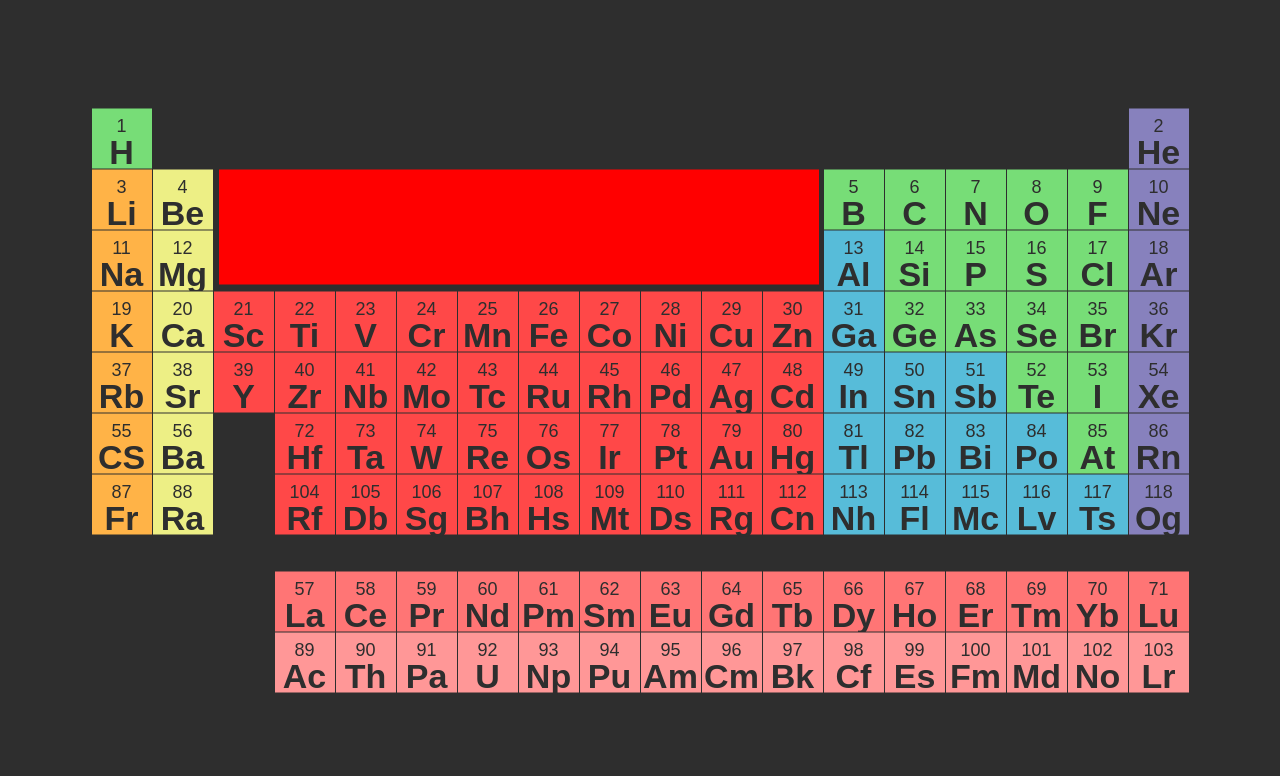
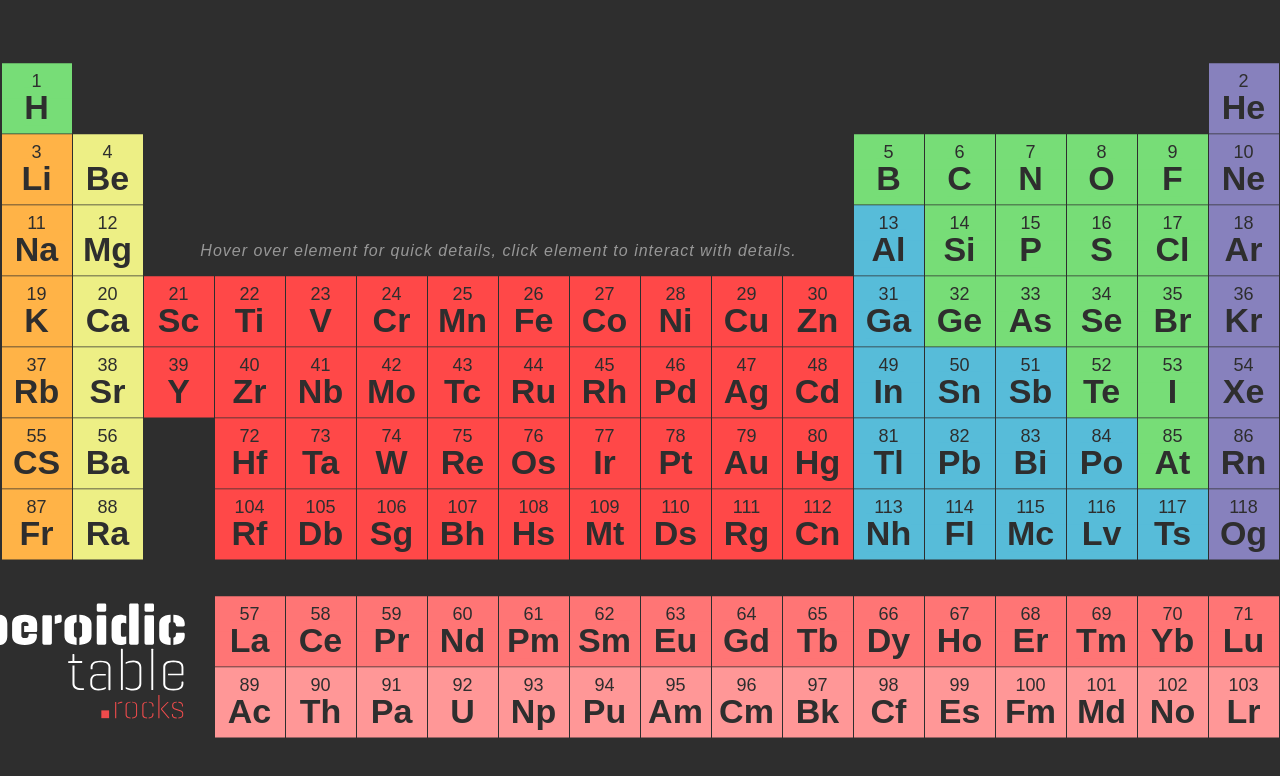
Before and after one commit to Astrobinary/periodic-table-rocks, a React app: page / in a window 1280 px wide. Shown: the top 776 px of the page. Built offline with nearby package versions, Linux system fonts and the light colour scheme.

Commit message:
Added logo

```diff
--- a/src/App.js
+++ b/src/App.js
@@ -1,17 +1,84 @@
 import React, {Component} from 'react';
-//import logo from './logo.svg';
+import logo from './logo.svg';
 import './App.scss';
 
 class App extends Component {
+
+  constructor(props) {
+    super(props);
+    this.state = {
+      disableHover: false
+    }
+
+    this.hoverEnter = this.hoverEnter.bind(this);
+    this.hoverLeave = this.hoverLeave.bind(this);
+    this.clickElement = this.clickElement.bind(this);
+    this.clearClick = this.clearClick.bind(this);
+
+  }
+
+  hoverEnter(e) {
+    if (!this.state.disableHover) {
+      const details = document.getElementsByClassName('details')[0];
+      const settings = document.getElementsByClassName('settings')[0];
+      const bgColor = getComputedStyle(e.target).backgroundColor;
+
+      details.style.backgroundColor = bgColor;
+      details.style.display = "block";
+      settings.style.display = "none";
+    }
+  }
+
+  hoverLeave(e) {
+    if (!this.state.disableHover) {
+      const details = document.getElementsByClassName('details')[0];
+      const settings = document.getElementsByClassName('settings')[0];
+
+      details.style.display = "none";
+      settings.style.display = "block";
+    }
+  }
+
+  clickElement(e) {
+
+    this.setState({disableHover: true});
+
+    const details = document.getElementsByClassName('details')[0];
+    const settings = document.getElementsByClassName('settings')[0];
+    const bgColor = getComputedStyle(e.target).backgroundColor;
+
+    details.style.backgroundColor = bgColor;
+    details.style.display = "block";
+    settings.style.display = "none";
+
+  }
+
+  clearClick(e) {
+
+    let className = e.target.className;
+    className = className.toString();
+
+    if (className === "App" || className === "table" || className === "element blank") {
+
+      this.setState({disableHover: false});
+
+      const details = document.getElementsByClassName('details')[0];
+      const settings = document.getElementsByClassName('settings')[0];
+
+      details.style.display = "none";
+      settings.style.display = "block";
+
+    }
+  }
+
   render() {
     return (
-            <div className="App">
+      <div onClick={this.clearClick} className="App">
 
         <div className="table">
-
           {/* Row 1||| $235 */}
           <div className="row">
-                        <div className="element nonmetal">
+            <div onMouseEnter={this.hoverEnter} onMouseLeave={this.hoverLeave} onClick={this.clickElement} className="element nonmetal">
               <div className="atomic-number">1</div>
               <abbr>H</abbr>
             </div>
@@ -31,7 +98,7 @@ class App extends Component {
             <div className="element blank"></div>
             <div className="element blank"></div>
             <div className="element blank"></div>
-                        <div className="element noble-gas">
+            <div onMouseEnter={this.hoverEnter} onMouseLeave={this.hoverLeave} onClick={this.clickElement} className="element noble-gas">
               <div className="atomic-number">2</div>
               <abbr>He</abbr>
             </div>
@@ -48,7 +115,8 @@ class App extends Component {
               <abbr>Be</abbr>
             </div>
             <div className="element blank">
-                            <div className="top-info-box"></div>
+              <div className="info-box details"></div>
+              <div className="info-box settings">Hover over element for quick details, click element to interact with details.</div>
             </div>
             <div className="element blank"></div>
             <div className="element blank"></div>
@@ -430,7 +498,6 @@ class App extends Component {
           </div>
 
           {/* Buffer*/}
-
           <div className="row">
             <div className="element blank-half"></div>
             <div className="element blank-half"></div>
@@ -454,7 +521,8 @@ class App extends Component {
 
           {/* Row 8 */}
           <div className="row">
-                        <div className="element blank"></div>
+            <div className="element blank">
+              <img className="logo" alt="" src={logo}/></div>
             <div className="element blank"></div>
             <div className="element blank"></div>
             <div className="element lanthanide">
--- a/src/App.scss
+++ b/src/App.scss
@@ -5,6 +5,12 @@
   background-color: $background-gray;
   height: 100vh;
   overflow: hidden;
+}
+
+.logo {
+  width: 225px;
+  margin-left: -32px;
+  margin-top: -4px;
 }
 
 .table {
@@ -23,36 +29,50 @@
   margin: 0 auto;
 }
 
-.top-info-box {
-    width: 600px;
-    margin: 0 5px;
-    height: 115px;
-    background-color: red;
+.info-box {
+  width: 690px;
+  margin: 0 10px;
+  height: 130px;
+}
+
+.details {
+  display: none;
+  background-color: $element-green;
+}
+
+.settings {
+  color: rgba(white, 0.5);
+  line-height: 232px;
+  font-style: italic;
+  letter-spacing: 1px;
 }
 
 .element {
   margin: 0.5px;
-    height: 60px;
-    width: 60px;
+  height: 70px;
+  width: 70px;
   align-items: center;
   justify-content: center;
-    background-color: $background-gray;
+  //background-color: $background-gray;
   color: $background-gray;
 
   .atomic-number {
     padding: 7px;
     font-size: 18px;
+    background-color: inherit;
+    pointer-events: none;
   }
 
   abbr {
     font-weight: bold;
     font-size: 34px;
     line-height: 0.5;
+    background-color: inherit;
   }
 }
 
 .blank {
-    background-color: transparent;
+//  background-color: transparent;
 }
 
 .blank-half {
```
Also changed, not shown: src/logo.svg (added). Lines whose indentation alone changed are shown as unchanged.
